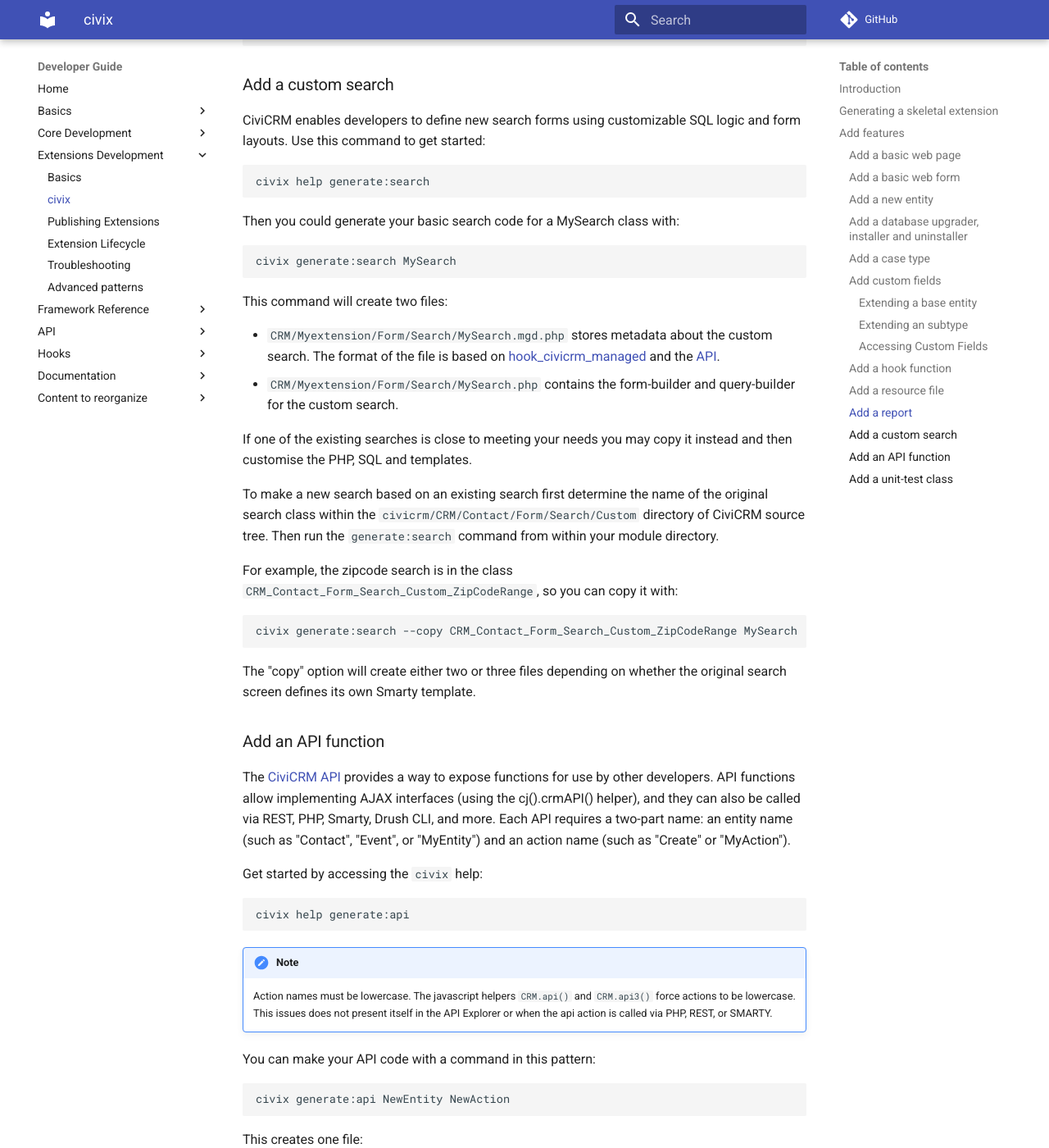
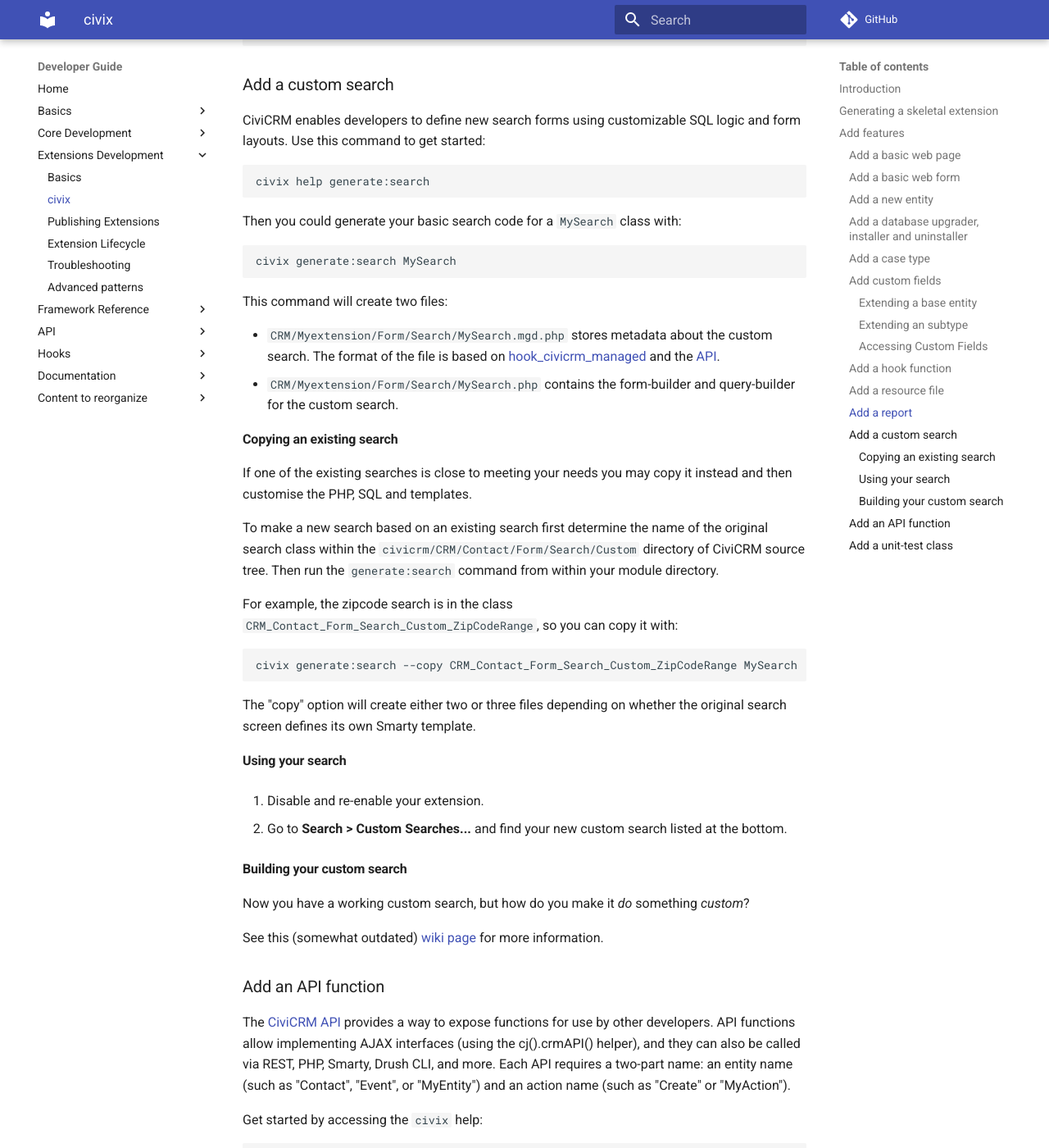
Before and after one commit to civicrm/civicrm-dev-docs, an MkDocs documentation site: the page built from docs/extensions/civix.md, in a window 1280 px wide and 1400 px high, scrolled down 10717 px. Shown: the whole window at 82% size. Built offline with MkDocs 1.6.1 and Material for MkDocs 9.7.7, drawn with Linux system fonts in a browser that asks for light colours; comment, search, counter and statistics services are not loaded; old or Windows-style settings are respelled for this version of MkDocs.

Commit message:
Civix custom search - add more details

````diff
--- a/docs/extensions/civix.md
+++ b/docs/extensions/civix.md
@@ -540,7 +540,7 @@
 civix help generate:search
 ```
 
-Then you could generate your basic search code for a MySearch class with:
+Then you could generate your basic search code for a `MySearch` class with:
 
 ```bash
 civix generate:search MySearch
@@ -556,6 +556,7 @@
 -   `CRM/Myextension/Form/Search/MySearch.php` contains the
     form-builder and query-builder for the custom search.
 
+#### Copying an existing search
 
 If one of the existing searches is close to
 meeting your needs you may copy it instead and then customise the
@@ -575,6 +576,19 @@
 
 The "copy" option will create either two or three files depending
 on whether the original search screen defines its own Smarty template.
+
+#### Using your search
+
+1. Disable and re-enable your extension.
+
+1. Go to **Search > Custom Searches...** and find your new custom search listed at the bottom.
+
+#### Building your custom search
+
+Now you have a working custom search, but how do you make it *do* something *custom*?
+
+See this (somewhat outdated) [wiki page](https://wiki.civicrm.org/confluence/display/CRMDOC46/Create+a+Custom-Search+Extension) for more information.
+
 
 ### Add an API function {:#generate-api}
 
````
